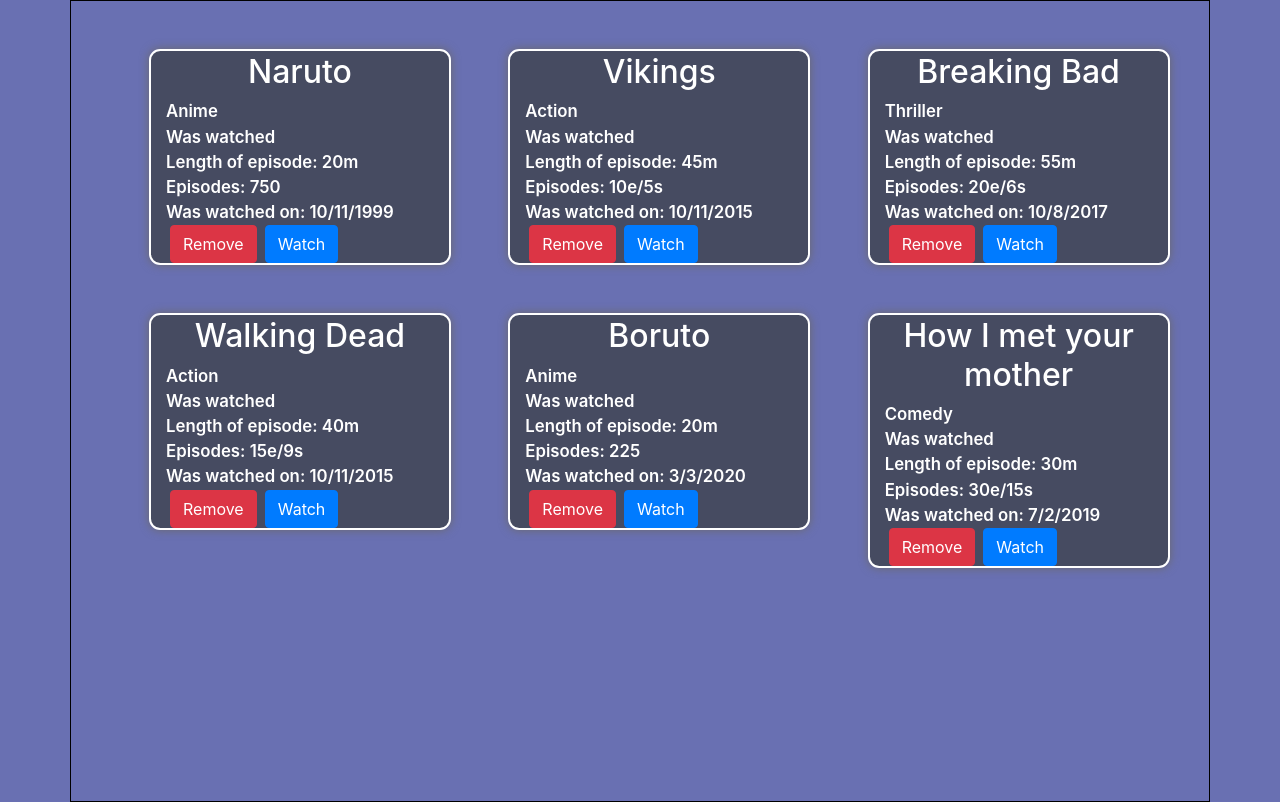
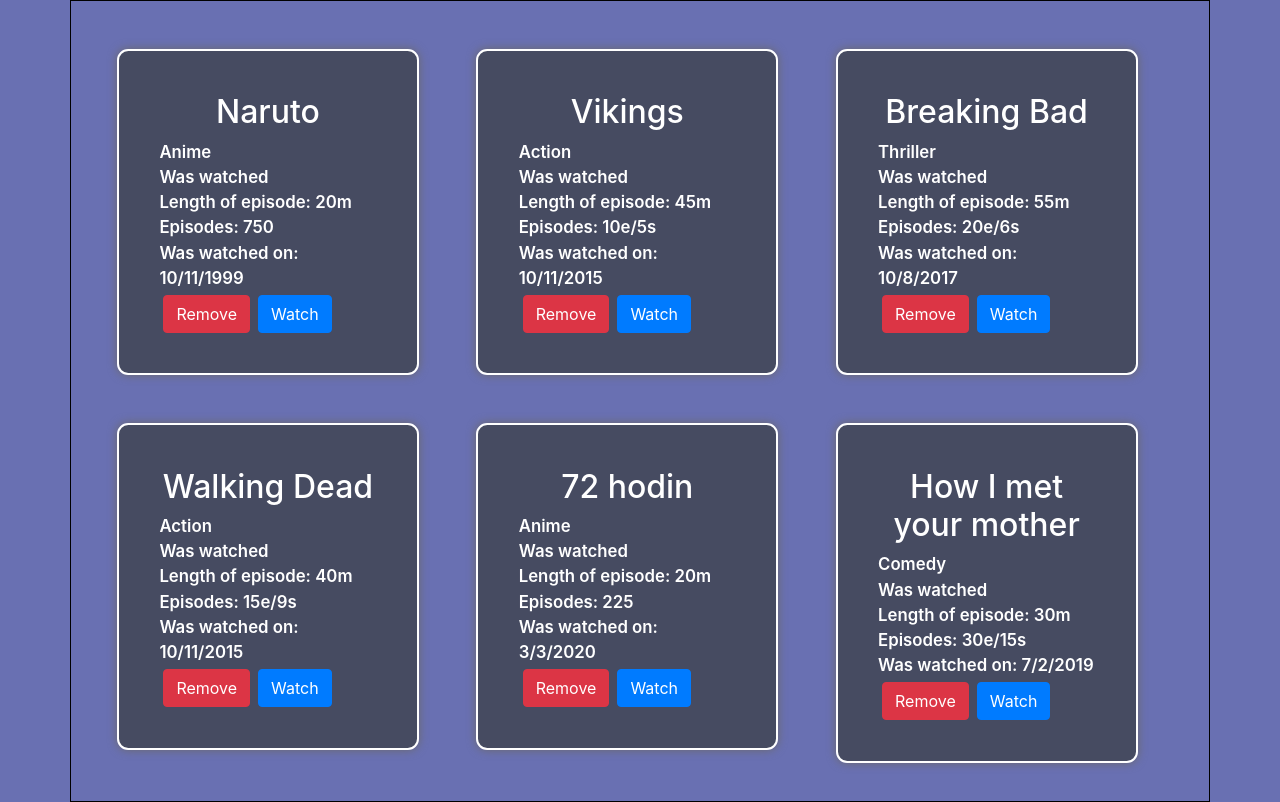
Before and after one commit to devAdam117/Media-library, an Angular app: page / in a window 1280 px wide. Built offline with nearby package versions, Linux system fonts and the light colour scheme.

Commit message:
fungujuci grid sice nie zrovna pekne pre ngClass

```diff
--- a/src/app/media-item-list/media-item-list.component.html
+++ b/src/app/media-item-list/media-item-list.component.html
@@ -1,10 +1,11 @@
 <section>
     <div class="container row">
 
-    <app-media-item class=" col-lg-4 col-md-6 col-sm-12"
+    <app-media-item class=" item col-lg-4  col-md-6 col-sm-12"
      *ngFor="let mediaItem of mediaItems "
       [mediaItem]="mediaItem"
-        (delete)="onMediaItemDelete($event)"></app-media-item>
+        (delete)="onMediaItemDelete($event)"
+        ></app-media-item>
 
 </div>
 </section>
--- a/src/app/media-item-list/media-item-list.component.ts
+++ b/src/app/media-item-list/media-item-list.component.ts
@@ -13,6 +13,7 @@
   }
   mediaItems = [{
     id:1,
+    medium:"series",
     name:`Naruto`,
     type:"Anime",
     lengthOfEpisode:`20m`,
@@ -23,6 +24,7 @@
   {
     id:2,
     name:`Vikings`,
+    medium:"series",
     type:"Action",
     lengthOfEpisode:`45m`,
     wasWatched:"Was watched",
@@ -32,6 +34,7 @@
   {
     id:3,
     name:`Breaking Bad`,
+    medium:"series",
     type:"Thriller",
     lengthOfEpisode:`55m`,
     wasWatched:"Was watched",
@@ -41,6 +44,7 @@
   {
     id:4,
     name:`Walking Dead`,
+    medium:"series",
     type:"Action",
     lengthOfEpisode:`40m`,
     wasWatched:"Was watched",
@@ -49,7 +53,8 @@
   },
   {
     id:5,
-    name:`Boruto`,
+    name:`72 hodin`,
+    medium:"movie",
     type:"Anime",
     lengthOfEpisode:`20m`,
     wasWatched:"Was watched",
@@ -59,6 +64,7 @@
   {
     id:6,
     name:`How I met your mother`,
+    medium:"series",
     type:"Comedy",
     lengthOfEpisode:`30m`,
     wasWatched:"Was watched",
--- a/src/app/media-item/media-item.component.css
+++ b/src/app/media-item/media-item.component.css
@@ -5,6 +5,7 @@
   border: 2px solid white;
   height: fit-content;
   border-radius: 0.7rem;
+  padding: 4ch 4ch;
 }
 .item h2 {
   margin-top: 2px;
--- a/src/app/media-item/media-item.component.html
+++ b/src/app/media-item/media-item.component.html
@@ -1,4 +1,4 @@
-<div class=" ml-5 item col-lg-11 col-md-11 col-sm-12 mt-5" >
+<div class=" ml-3 item col-lg-11  col-md-12 col-sm-12 mt-5" >
 <div class="info">
 <h2 > {{mediaItem.name}} </h2>
 <div> {{mediaItem.type}} </div>
@@ -9,7 +9,7 @@
 <div> Episodes: {{mediaItem.episodes}}</div>
 <div> Was watched on:  {{mediaItem.wasWatchedOn}} </div>
 </div>
-<div class="tools">
+<div class="tools mt-1">
 
 
     <a class="btn btn-danger ml-1 mr-1" (click)="onDelete()">Remove
```
